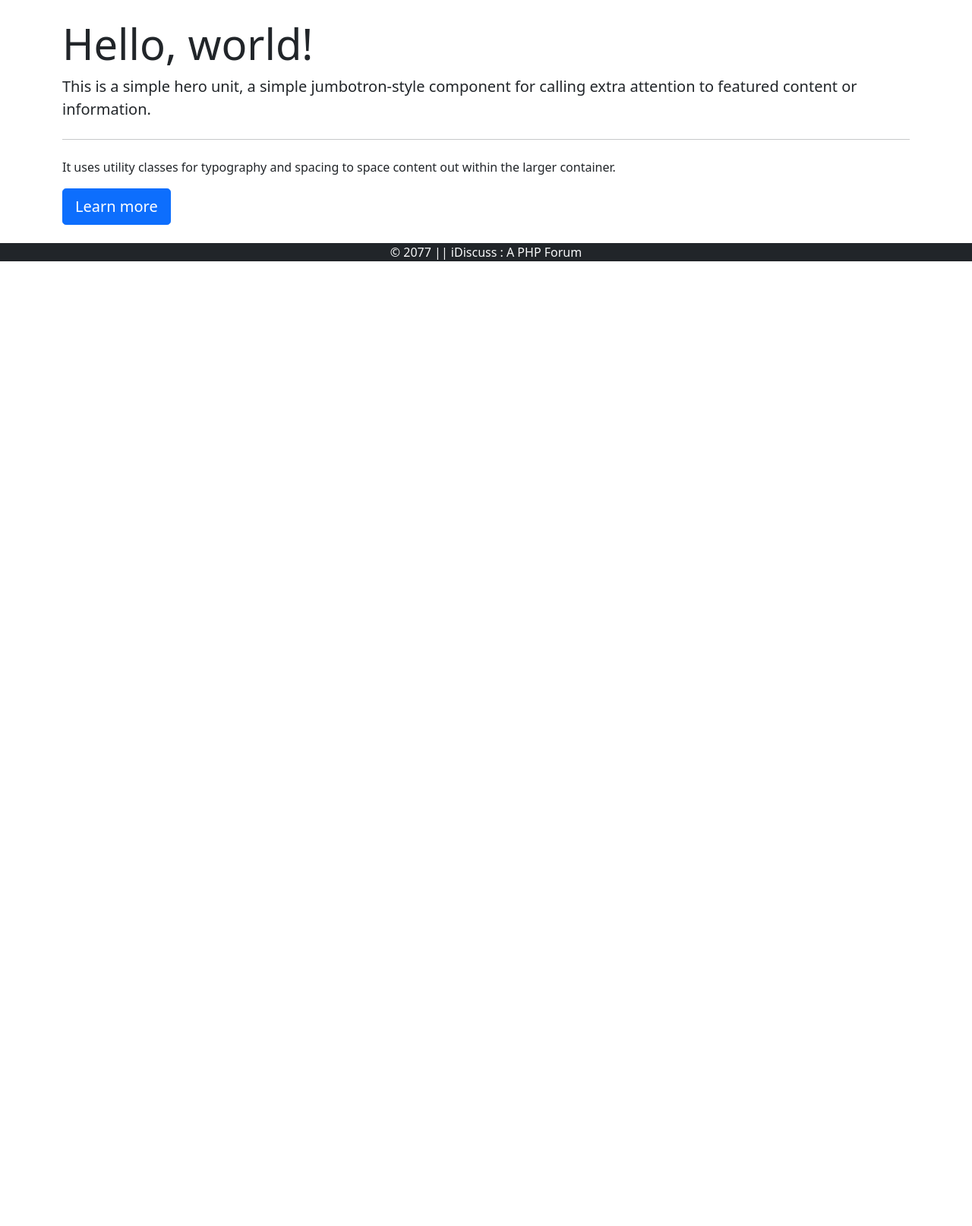
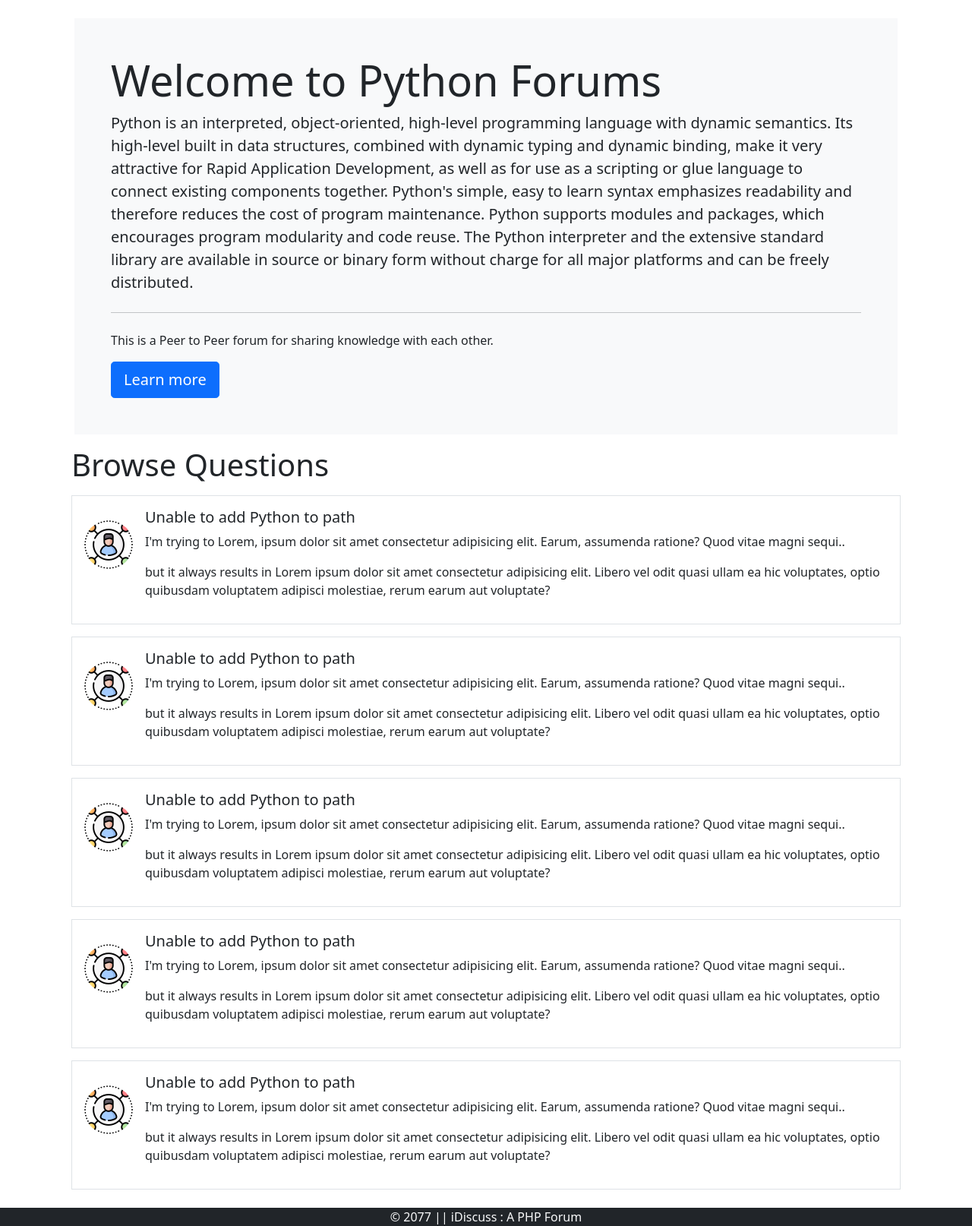
Before and after one commit to SubhanRaj/iDiscuss, a PHP site: page /threads.php in a window 1280 px wide. Shown: the part 66-1680 px from the top of the page at 76% size. Before the commit the page ends 410 px from the top, so only its background shows below. Run offline with PHP 8.4, Linux system fonts and the light colour scheme.

Commit message:
Page for threads

```diff
--- a/threads.php
+++ b/threads.php
@@ -11,13 +11,63 @@
     <?php require 'partials/_header.php'; ?>
 
     <div class="container my-4">
-        <div class="jumbotron">
-            <h1 class="display-4">Hello, world!</h1>
-            <p class="lead">This is a simple hero unit, a simple jumbotron-style component for calling extra attention
-                to featured content or information.</p>
+        <div class="jumbotron bg-light p-5 rounded-lg m-3">
+            <h1 class="display-4">Welcome to Python Forums</h1>
+            <p class="lead">Python is an interpreted, object-oriented, high-level programming language with dynamic
+                semantics. Its high-level built in data structures, combined with dynamic typing and dynamic binding,
+                make it very attractive for Rapid Application Development, as well as for use as a scripting or glue
+                language to connect existing components together. Python's simple, easy to learn syntax emphasizes
+                readability and therefore reduces the cost of program maintenance. Python supports modules and packages,
+                which encourages program modularity and code reuse. The Python interpreter and the extensive standard
+                library are available in source or binary form without charge for all major platforms and can be freely
+                distributed.</p>
             <hr class="my-4">
-            <p>It uses utility classes for typography and spacing to space content out within the larger container.</p>
+            <p>This is a Peer to Peer forum for sharing knowledge with each other.</p>
             <a class="btn btn-primary btn-lg" href="#" role="button">Learn more</a>
+        </div>
+
+        <div class="container">
+            <h1>Browse Questions</h1>
+            <div class="d-flex border p-3 my-3">
+                <img src="/iDiscuss/images/default-user.png" class="flex-shrink-0 me-3 mt-3 rounded-circle" width="64px" height="64px" alt="...">
+                <div>
+                    <h5 class="mt-0">Unable to add Python to path</h5>
+                    <p>I'm trying to Lorem, ipsum dolor sit amet consectetur adipisicing elit. Earum, assumenda ratione? Quod vitae magni sequi..</p>
+                    <p>but it always results in Lorem ipsum dolor sit amet consectetur adipisicing elit. Libero vel odit quasi ullam ea hic voluptates, optio quibusdam voluptatem adipisci molestiae, rerum earum aut voluptate?</p>
+                </div>
+            </div>
+            <div class="d-flex border p-3 my-3">
+                <img src="/iDiscuss/images/default-user.png" class="flex-shrink-0 me-3 mt-3 rounded-circle" width="64px" height="64px" alt="...">
+                <div>
+                    <h5 class="mt-0">Unable to add Python to path</h5>
+                    <p>I'm trying to Lorem, ipsum dolor sit amet consectetur adipisicing elit. Earum, assumenda ratione? Quod vitae magni sequi..</p>
+                    <p>but it always results in Lorem ipsum dolor sit amet consectetur adipisicing elit. Libero vel odit quasi ullam ea hic voluptates, optio quibusdam voluptatem adipisci molestiae, rerum earum aut voluptate?</p>
+                </div>
+            </div>
+            <div class="d-flex border p-3 my-3">
+                <img src="/iDiscuss/images/default-user.png" class="flex-shrink-0 me-3 mt-3 rounded-circle" width="64px" height="64px" alt="...">
+                <div>
+                    <h5 class="mt-0">Unable to add Python to path</h5>
+                    <p>I'm trying to Lorem, ipsum dolor sit amet consectetur adipisicing elit. Earum, assumenda ratione? Quod vitae magni sequi..</p>
+                    <p>but it always results in Lorem ipsum dolor sit amet consectetur adipisicing elit. Libero vel odit quasi ullam ea hic voluptates, optio quibusdam voluptatem adipisci molestiae, rerum earum aut voluptate?</p>
+                </div>
+            </div>
+            <div class="d-flex border p-3 my-3">
+                <img src="/iDiscuss/images/default-user.png" class="flex-shrink-0 me-3 mt-3 rounded-circle" width="64px" height="64px" alt="...">
+                <div>
+                    <h5 class="mt-0">Unable to add Python to path</h5>
+                    <p>I'm trying to Lorem, ipsum dolor sit amet consectetur adipisicing elit. Earum, assumenda ratione? Quod vitae magni sequi..</p>
+                    <p>but it always results in Lorem ipsum dolor sit amet consectetur adipisicing elit. Libero vel odit quasi ullam ea hic voluptates, optio quibusdam voluptatem adipisci molestiae, rerum earum aut voluptate?</p>
+                </div>
+            </div>
+            <div class="d-flex border p-3 my-3">
+                <img src="/iDiscuss/images/default-user.png" class="flex-shrink-0 me-3 mt-3 rounded-circle" width="64px" height="64px" alt="...">
+                <div>
+                    <h5 class="mt-0">Unable to add Python to path</h5>
+                    <p>I'm trying to Lorem, ipsum dolor sit amet consectetur adipisicing elit. Earum, assumenda ratione? Quod vitae magni sequi..</p>
+                    <p>but it always results in Lorem ipsum dolor sit amet consectetur adipisicing elit. Libero vel odit quasi ullam ea hic voluptates, optio quibusdam voluptatem adipisci molestiae, rerum earum aut voluptate?</p>
+                </div>
+            </div>
         </div>
 
 
```
